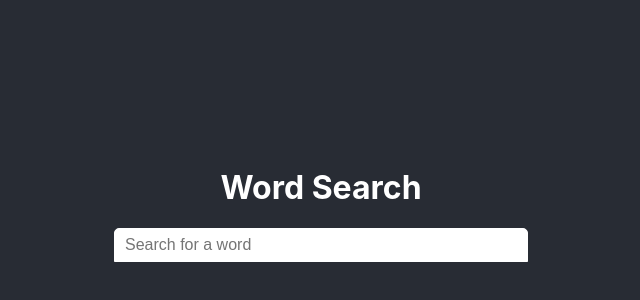
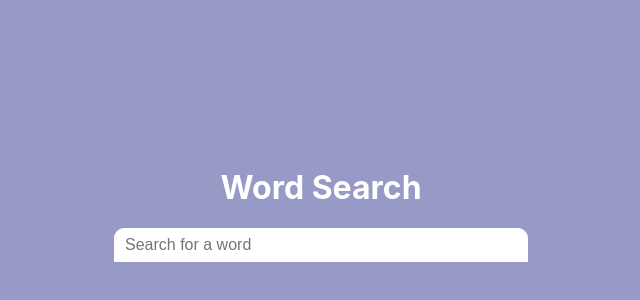
Before and after one commit to ElijahPrince73/react-search, a React (Create React App) app: page / in a window 1280 px wide. Shown: the part 24-324 px from the top of the page, without its empty margins (319-959 px from the left). Built offline with nearby package versions, Linux system fonts and the light colour scheme; the HTML template or start-up script is replaced by a standard one.

Commit message:
Better styles

```diff
--- a/src/App.css
+++ b/src/App.css
@@ -1,5 +1,5 @@
 body {
-  background-color: #282c34;
+  background-color: rgb(151, 153, 199);
 }
 
 .App-container {
@@ -13,25 +13,35 @@ input {
   width: 400px;
   height: 30px;
   font-size: 16px;
-  border-top-left-radius: 5px;
-  border-top-right-radius: 5px;
+  border-top-left-radius: 10px;
+  border-top-right-radius: 10px;
   border: 1px solid white;
   background: white;
-}
-
-p {
-  color: white;
+  color: gray;
 }
 
 .search-result-container {
+  margin-top: 10px;
   width: 413px;
   margin:auto;
+  margin-top: 5px;
   background: white;
-  border-bottom-right-radius: 5px;
-  border-bottom-left-radius: 5px;
+  border-bottom-right-radius: 10px;
+  border-bottom-left-radius: 10px;
+  box-shadow: 0 4px 8px 0 rgba(0, 0, 0, 0.2), 0 6px 20px 0 rgba(0, 0, 0, 0.19);
 }
 .search-result {
   padding: 10px 10px;
   text-align: left;
-  color: black;
+  color: gray;;
 }
+
+.search-result:hover {
+  background: #F5F6FF;
+  color: #959BCE;
+}
+
+.search-result:hover:last-child {
+  border-bottom-right-radius: 10px;
+  border-bottom-left-radius: 10px;
+}
```
